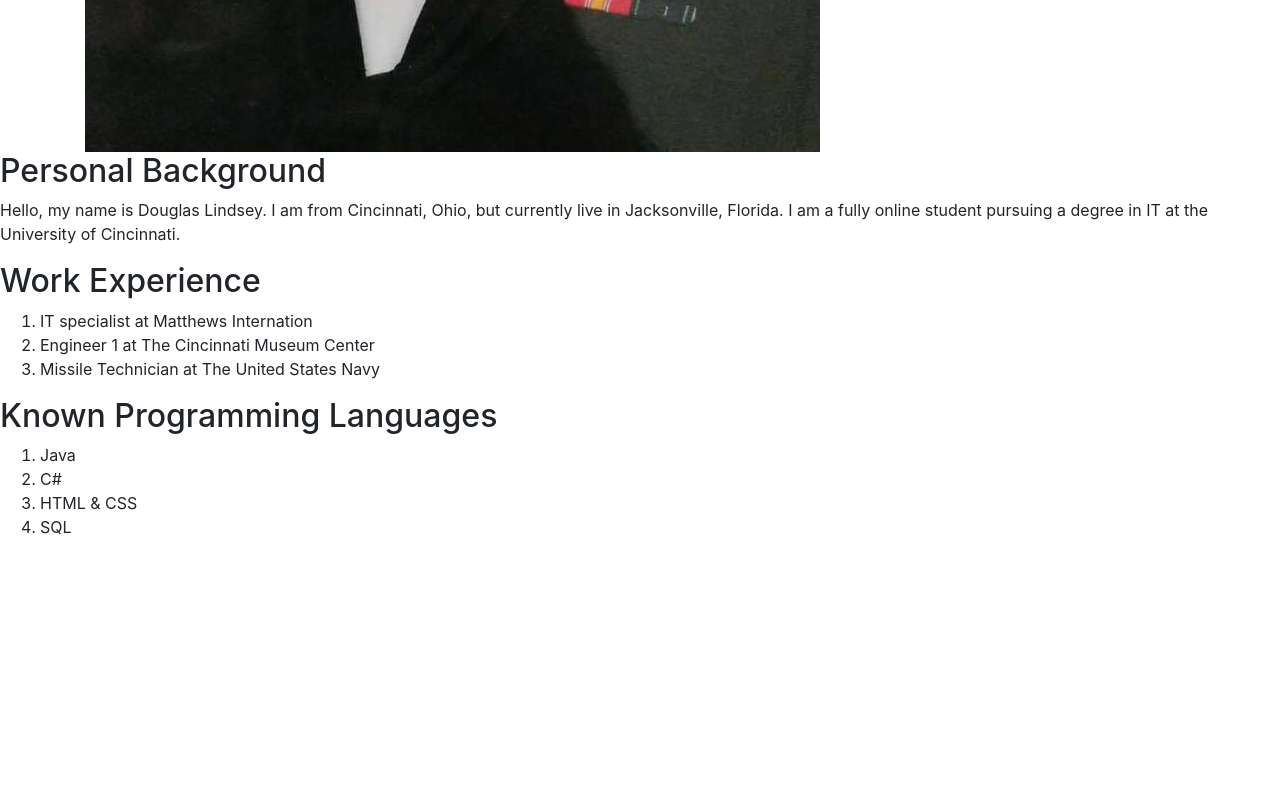
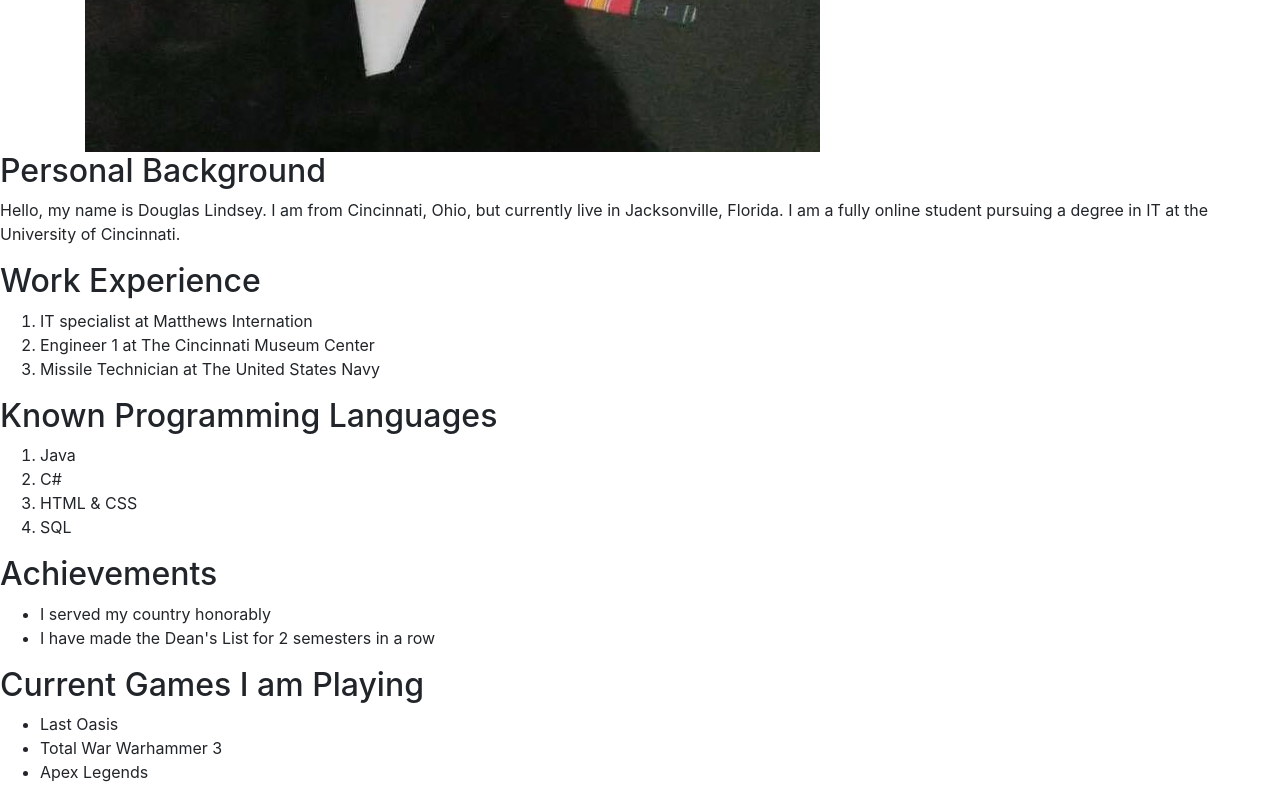
Before and after one commit to it3049c-fall22-henderson/online-portfolio-douglaslindsey, a website: page index.html in a window 1280 px wide. Shown: the part 836-1636 px from the top of the page. Before the commit the page ends 1391 px from the top, so only its background shows below. Drawn offline with nearby package versions, Linux system fonts and the light colour scheme.

Commit message:
added achievements and games

```diff
--- a/index.html
+++ b/index.html
@@ -48,7 +48,22 @@
     </ol>
   </div>
 
+  <div class="achievements">
+    <h2>Achievements</h2>
+    <ul>
+      <li>I served my country honorably</li>
+      <li>I have made the Dean's List for 2 semesters in a row</li>
+    </ul>
+  </div>
 
+  <div class="games">
+    <h2>Current Games I am Playing</h2>
+    <ul>
+      <li>Last Oasis</li>
+      <li>Total War Warhammer 3</li>
+      <li>Apex Legends</li>
+    </ul>
+  </div>
   <!-- INCLUDE SCRIPTS FILE HERE -->
 
   <!-- Bootstrap Scripts-->
```
